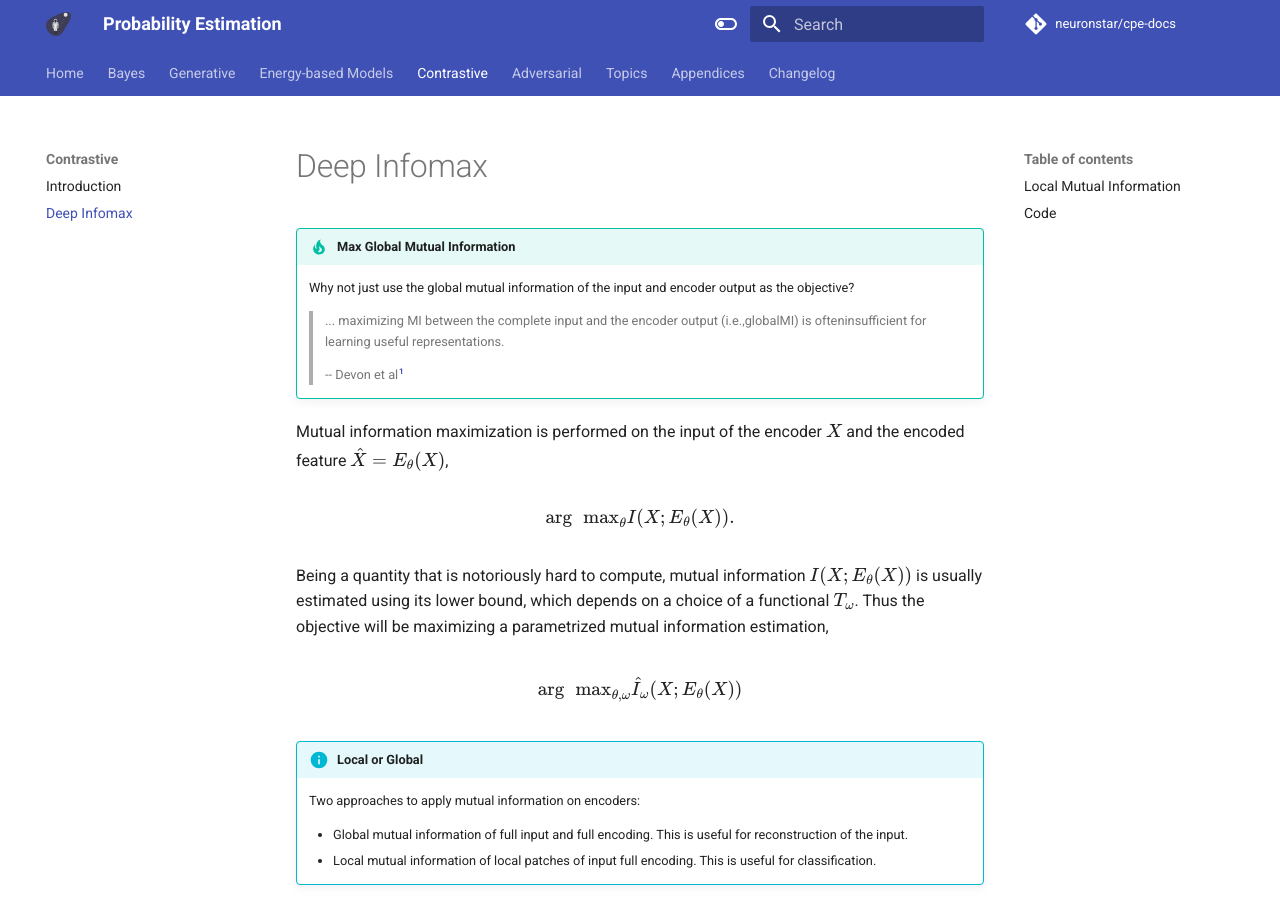
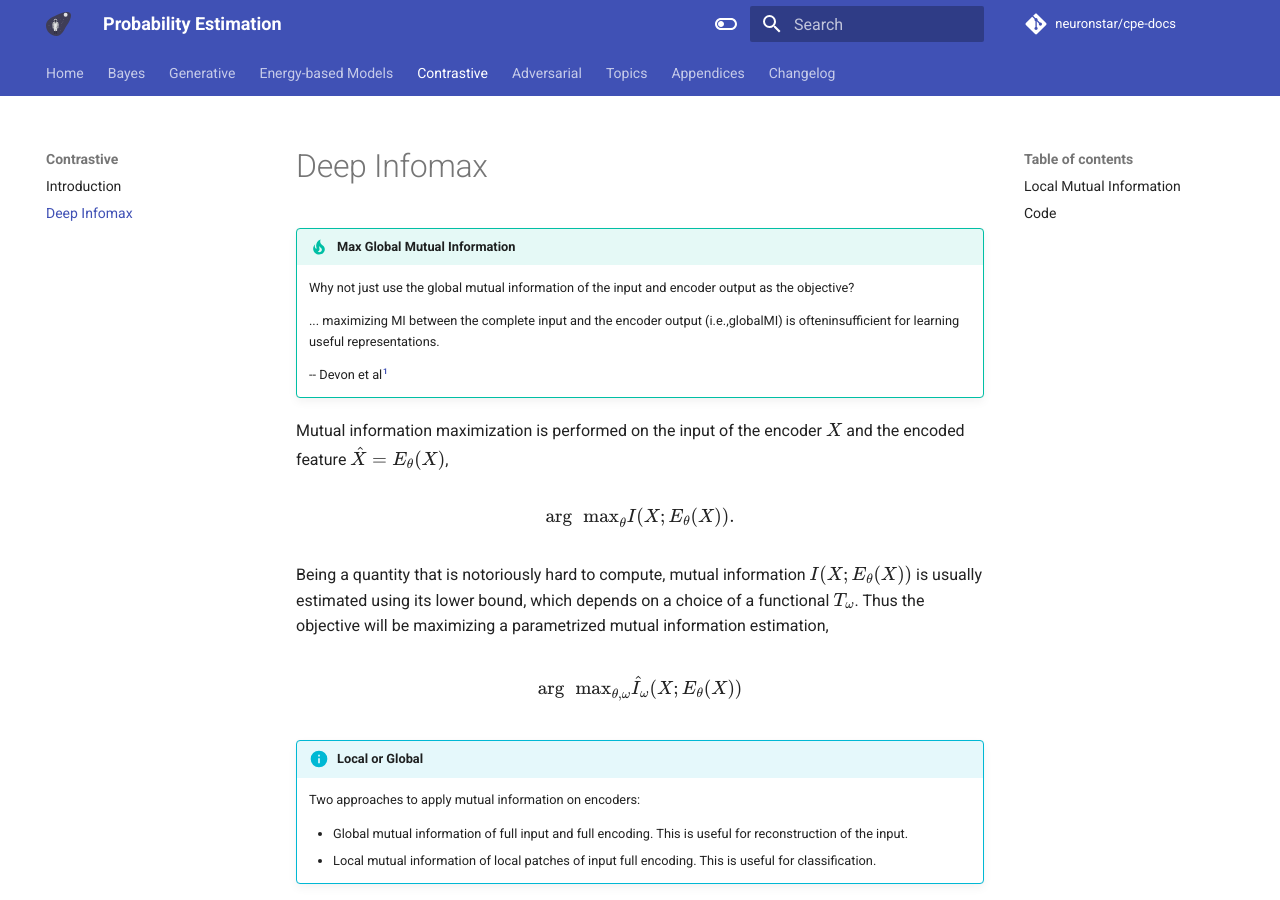
Before and after one commit to emptymalei/deep-learning, an MkDocs documentation site: the page built from cpe/contrastive/deep-infomax.md, in a window 1280 px wide and 900 px high. Built offline with MkDocs 1.6.1 and Material for MkDocs 9.7.7, drawn with Linux system fonts in a browser that asks for light colours; comment, search, counter and statistics services are not loaded.

```diff
--- a/cpe/contrastive/deep-infomax.md
+++ b/cpe/contrastive/deep-infomax.md
@@ -5,9 +5,9 @@
 
     Why not just use the global mutual information of the input and encoder output as the objective?
 
-    > ... maximizing MI between the complete input and the encoder output (i.e.,globalMI) is ofteninsufficient for learning useful representations.
-    >
-    > -- Devon et al[^Devon2018]
+    ... maximizing MI between the complete input and the encoder output (i.e.,globalMI) is ofteninsufficient for learning useful representations.
+
+    -- Devon et al[^Devon2018]
 
 
 Mutual information maximization is performed on the input of the encoder $X$ and the encoded feature $\hat X=E_\theta (X)$,
--- a/mkdocs.ubuntu.yml
+++ b/mkdocs.ubuntu.yml
@@ -77,7 +77,7 @@ plugins:
       output_path: pdf/cpe.pdf
       cover_logo: assets/logo_badge.svg
       cover_subtitle: "Summary of Probability Estimation Methods"
-      # two_columns_level: 3
+      two_columns_level: 3
       enabled_if_env: ENABLE_PDF_EXPORT
       render_js: true
       headless_chrome_path: "google-chrome"
```
